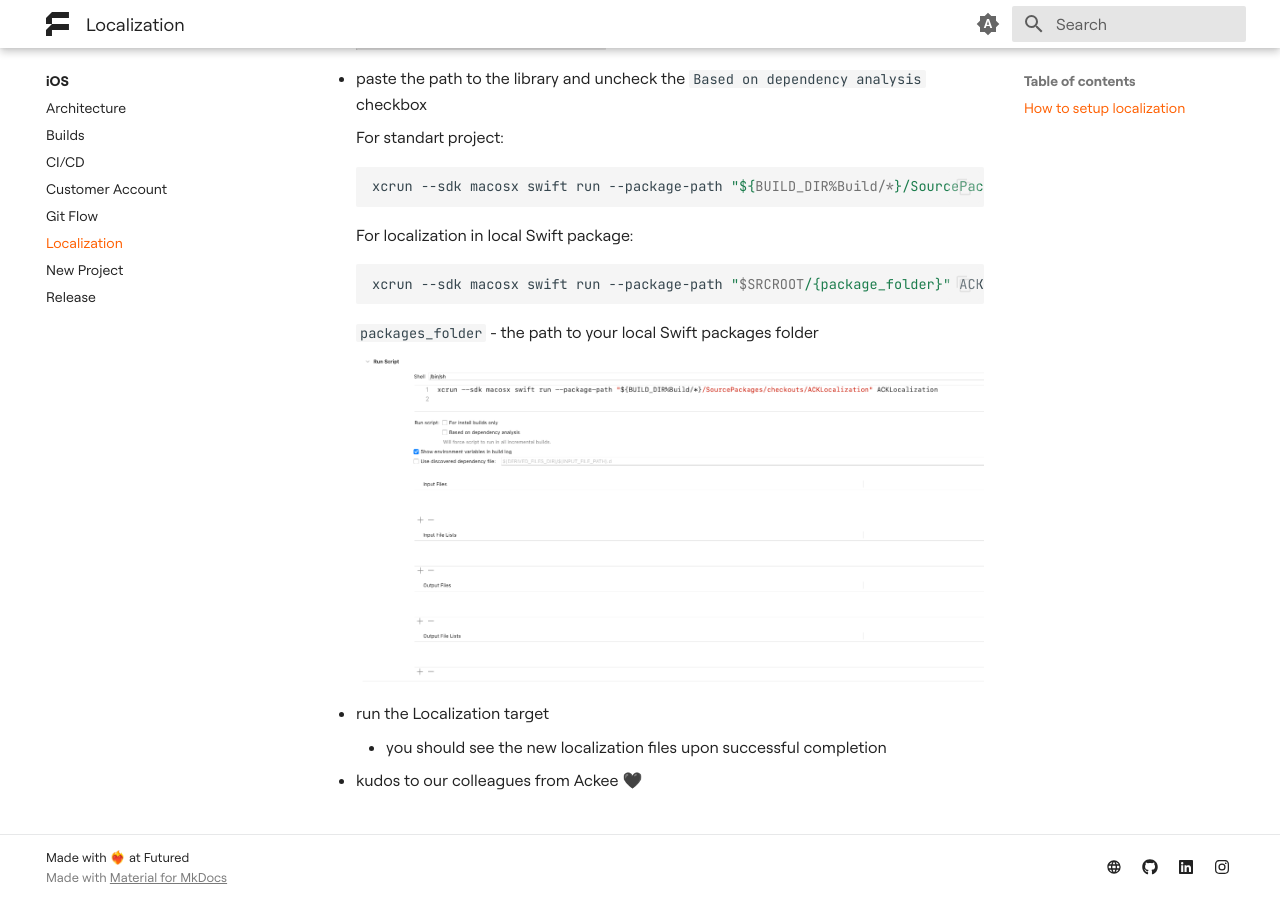
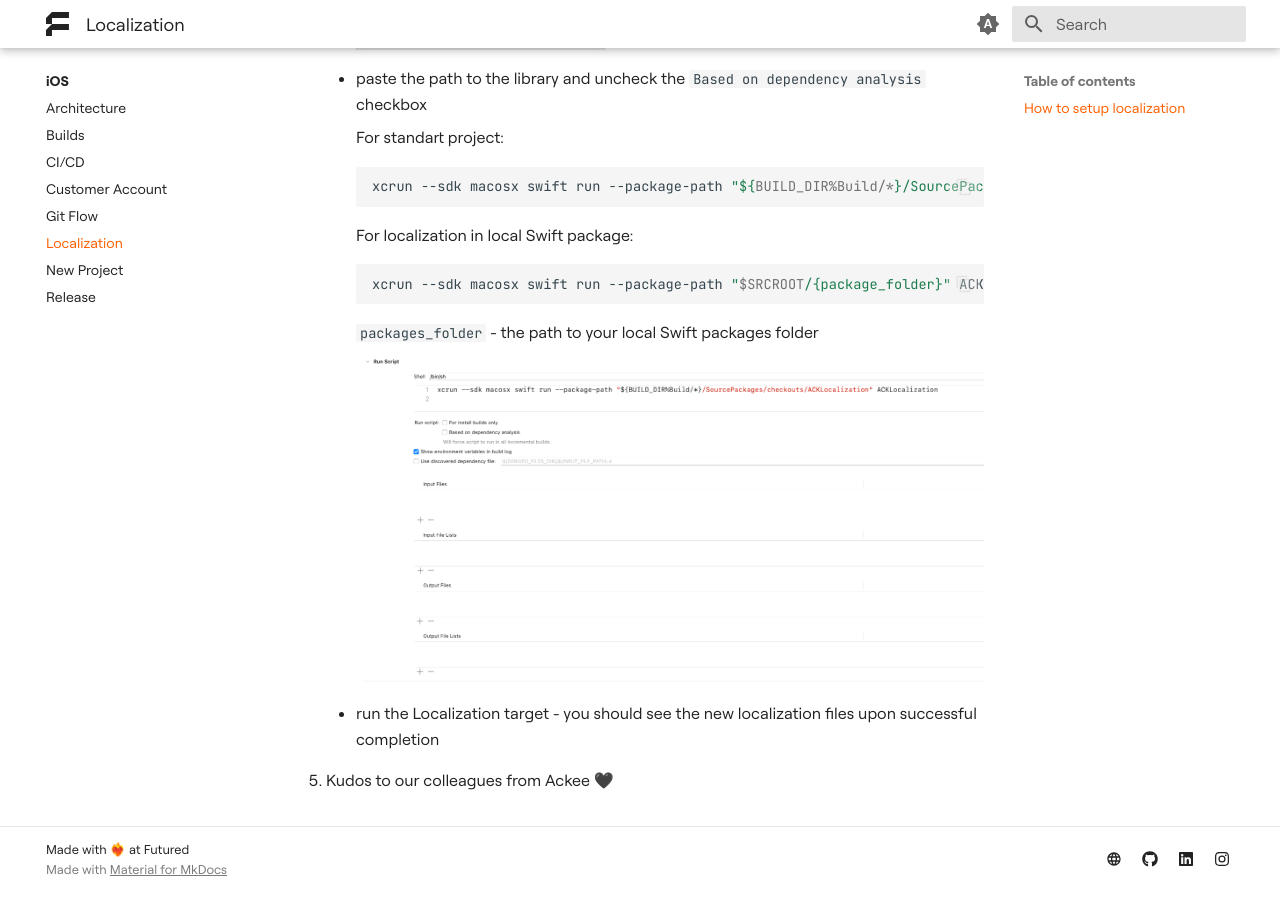
Before and after one commit to futuredapp/Engineering-Handbook, an MkDocs documentation site: the page built from docs/teams/ios/ios_localization.md, in a window 1280 px wide and 900 px high, scrolled down 2421 px. Built offline with MkDocs 1.6.1 and Material for MkDocs 9.7.7, drawn with Linux system fonts in a browser that asks for light colours; some of the changed lines change nothing that is shown.

Commit message:
Small tweaks #2

```diff
--- a/docs/teams/ios/ios_localization.md
+++ b/docs/teams/ios/ios_localization.md
@@ -73,7 +73,6 @@ For localization, we use a shared Google Docs spreadsheet and the ACKLocalizatio
         ![Step 6](Resources/ios_localization_6.png){ width="900" }
 
 
-    - run the Localization target
-        - you should see the new localization files upon successful completion
+    - run the Localization target  - you should see the new localization files upon successful completion
 
-    - kudos to our colleagues from Ackee 🖤
+5. Kudos to our colleagues from Ackee 🖤
```
